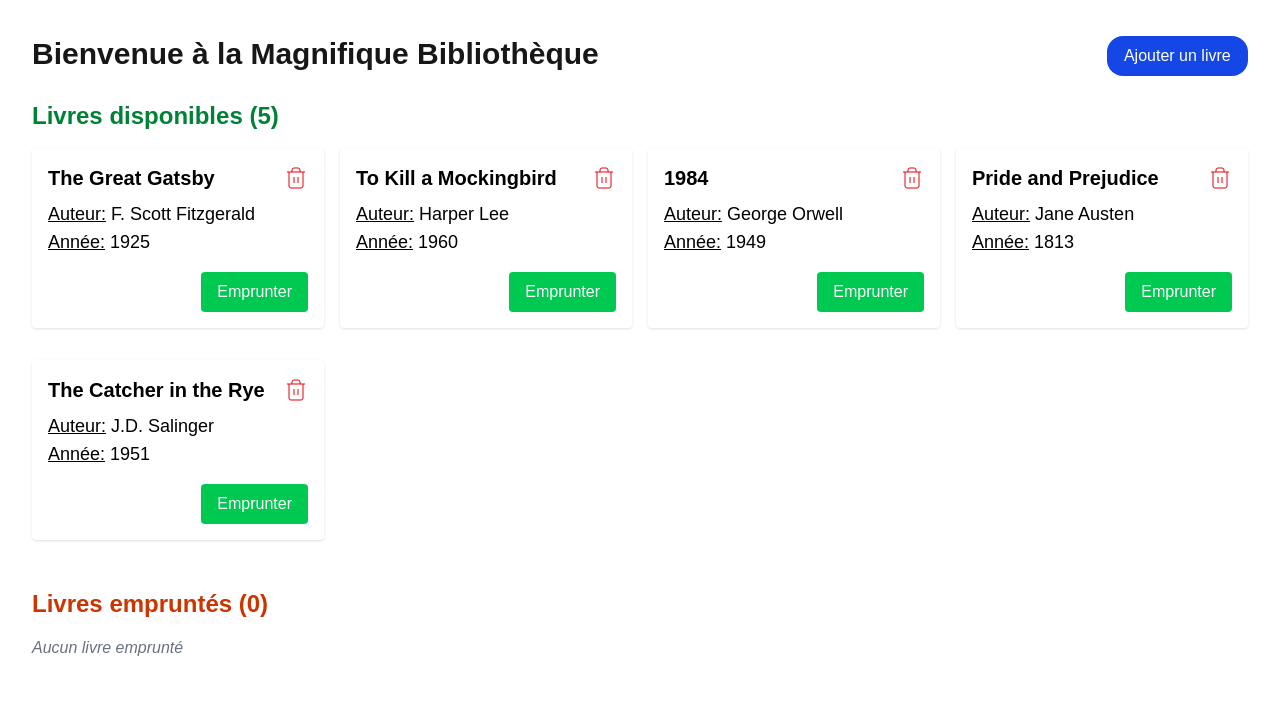
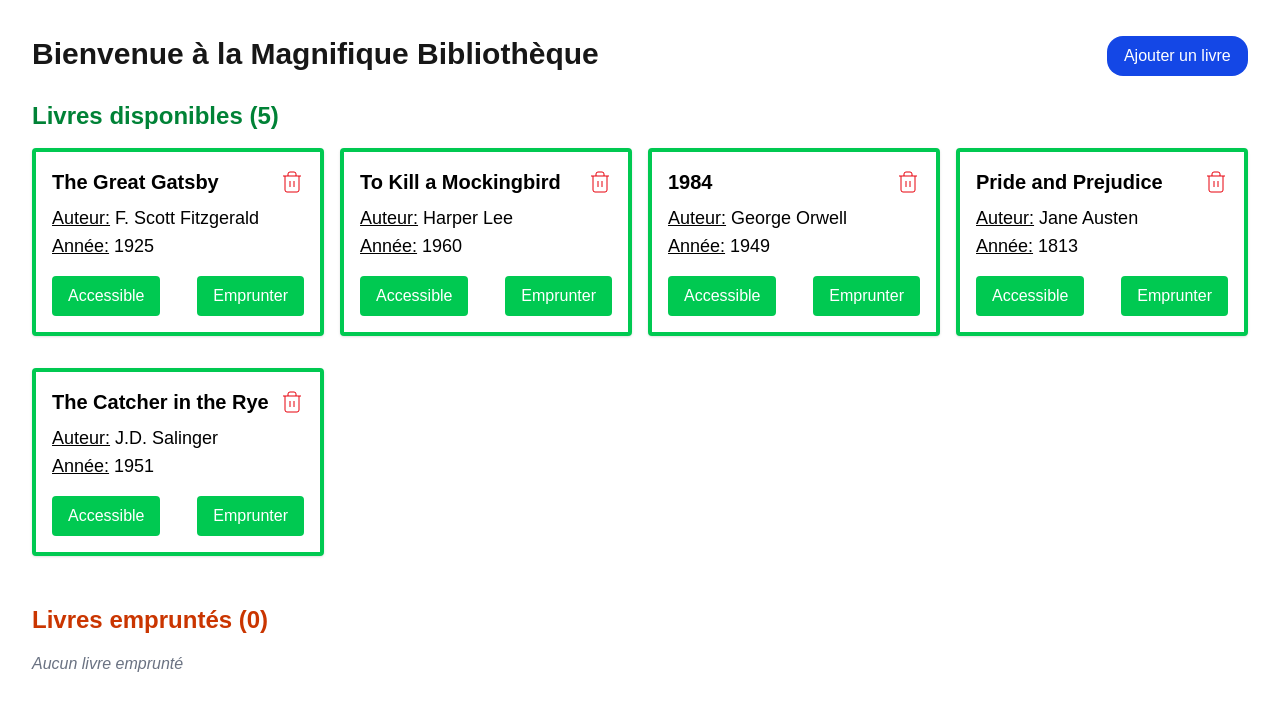
Before and after one commit to Altorru/cesi-poo-bibliotheque, a Next.js app: page / in a window 1280 px wide. Shown: the top 710 px of the page. Built offline with nearby package versions, Linux system fonts and the light colour scheme.

Commit message:
✨ Add accessibility feature to books and update related components

```diff
--- a/app/page.tsx
+++ b/app/page.tsx
@@ -1,4 +1,4 @@
-'use client';
+"use client";
 
 import { useState } from "react";
 import { Book } from "@/components/book";
@@ -10,41 +10,50 @@ const initialBooks = [
   Book(2, "To Kill a Mockingbird", "Harper Lee", 1960),
   Book(3, "1984", "George Orwell", 1949),
   Book(4, "Pride and Prejudice", "Jane Austen", 1813),
-  Book(5, "The Catcher in the Rye", "J.D. Salinger", 1951)
+  Book(5, "The Catcher in the Rye", "J.D. Salinger", 1951),
 ];
 
-const owners = [
-  Owner(1, "Alice Dupont"),
-  Owner(2, "Bob Martin")
-];
+const owners = [Owner(1, "Alice Dupont"), Owner(2, "Bob Martin")];
 
 export default function Home() {
   const [books, setBooks] = useState(initialBooks);
 
   const borrowBook = (bookId: number, owner: Owner) => {
-    setBooks(books.map(book =>
-      book.id === bookId ? { ...book, owned_by: owner } : book
-    ));
+    setBooks(
+      books.map((book) =>
+        book.id === bookId ? { ...book, owned_by: owner } : book,
+      ),
+    );
   };
 
   const returnBook = (bookId: number) => {
-    setBooks(books.map(book =>
-      book.id === bookId ? { ...book, owned_by: null } : book
-    ));
+    setBooks(
+      books.map((book) =>
+        book.id === bookId ? { ...book, owned_by: null } : book,
+      ),
+    );
   };
 
   const addBook = (bookData: Omit<Book, "id" | "owned_by">) => {
     const newBook = Book(
-      Math.max(...books.map(b => b.id)) + 1,
+      Math.max(...books.map((b) => b.id)) + 1,
       bookData.title,
       bookData.author,
-      bookData.year
+      bookData.year,
     );
     setBooks([...books, newBook]);
   };
 
   const deleteBook = (bookId: number) => {
-    setBooks(books.filter(book => book.id !== bookId));
+    setBooks(books.filter((book) => book.id !== bookId));
+  };
+
+  const onAccessible = (bookId: number) => {
+    setBooks(
+      books.map((book) =>
+        book.id === bookId ? { ...book, accessible: !book.accessible } : book,
+      ),
+    );
   };
 
   return (
@@ -52,13 +61,14 @@ export default function Home() {
       <LibraryComponent
         library={{
           name: "Magnifique Bibliothèque",
-          books: books
+          books: books,
         }}
         owners={owners}
         onBorrow={borrowBook}
         onReturn={returnBook}
         onAddBook={addBook}
         onDelete={deleteBook}
+        onAccessible={onAccessible}
       />
     </div>
   );
--- a/components/book.tsx
+++ b/components/book.tsx
@@ -2,6 +2,7 @@
 
 import { useState } from "react";
 import { Owner } from "./owner";
+import { access } from "fs";
 
 export enum BookAction {
   BORROW = "BORROW",
@@ -14,6 +15,7 @@ export interface Book {
   author: string;
   year: number;
   owned_by?: null | Owner;
+  accessible: boolean;
 }
 
 // Factory function to create Book objects
@@ -22,8 +24,9 @@ export const Book = (
   title: string,
   author: string,
   year: number,
+  accessible: boolean = true,
 ): Book => {
-  return { id, title, author, year };
+  return { id, title, author, year, accessible };
 };
 
 interface BookComponentProps {
@@ -32,6 +35,7 @@ interface BookComponentProps {
   onBorrow?: (bookId: number, owner: Owner) => void;
   onReturn?: (bookId: number) => void;
   onDelete?: (bookId: number) => void;
+  onAccessible?: (bookId: number) => void;
 }
 
 export const BookComponent: React.FC<BookComponentProps> = ({
@@ -40,6 +44,7 @@ export const BookComponent: React.FC<BookComponentProps> = ({
   onBorrow,
   onReturn,
   onDelete,
+  onAccessible,
 }) => {
   const [showOwnerSelect, setShowOwnerSelect] = useState(false);
 
@@ -57,13 +62,18 @@ export const BookComponent: React.FC<BookComponentProps> = ({
   };
 
   const handleDelete = () => {
-    if (onDelete && confirm('Êtes-vous sûr de vouloir supprimer "' + book.title + '" ?')) {
+    if (
+      onDelete &&
+      confirm('Êtes-vous sûr de vouloir supprimer "' + book.title + '" ?')
+    ) {
       onDelete(book.id);
     }
   };
 
   return (
-    <div className="bg-white p-4 rounded shadow mb-4 text-black">
+    <div
+      className={`bg-white border-4 ${book.accessible ? "border-green-500" : "border-red-500"} p-4 rounded shadow mb-4 text-black`}
+    >
       <div className="flex justify-between items-center mb-2">
         <h2 className="text-xl text-center font-bold">{book.title}</h2>
         <button
@@ -99,7 +109,13 @@ export const BookComponent: React.FC<BookComponentProps> = ({
       )}
 
       {!book.owned_by && !showOwnerSelect && (
-        <div className="flex justify-end">
+        <div className="flex justify-between">
+          <button
+            className="mt-4 bg-green-500 text-white px-4 py-2 rounded hover:bg-green-600 cursor-pointer"
+            onClick={() => onAccessible && onAccessible(book.id)}
+          >
+            Accessible
+          </button>
           <button
             className="mt-4 bg-green-500 text-white px-4 py-2 rounded hover:bg-green-600 cursor-pointer"
             onClick={() => setShowOwnerSelect(true)}
--- a/components/library.tsx
+++ b/components/library.tsx
@@ -1,4 +1,4 @@
-'use client';
+"use client";
 
 import { useState } from "react";
 import { BookComponent, Book } from "./book";
@@ -17,6 +17,7 @@ interface LibraryComponentProps {
   onReturn?: (bookId: number) => void;
   onAddBook?: (book: Omit<Book, "id" | "owned_by">) => void;
   onDelete?: (bookId: number) => void;
+  onAccessible?: (bookId: number) => void;
 }
 
 export const LibraryComponent: React.FC<LibraryComponentProps> = ({
@@ -26,6 +27,7 @@ export const LibraryComponent: React.FC<LibraryComponentProps> = ({
   onReturn,
   onAddBook,
   onDelete,
+  onAccessible,
 }) => {
   const [isModalOpen, setIsModalOpen] = useState(false);
 
@@ -35,8 +37,8 @@ export const LibraryComponent: React.FC<LibraryComponentProps> = ({
     }
   };
 
-  const availableBooks = library.books.filter(book => !book.owned_by);
-  const borrowedBooks = library.books.filter(book => book.owned_by);
+  const availableBooks = library.books.filter((book) => !book.owned_by);
+  const borrowedBooks = library.books.filter((book) => book.owned_by);
 
   return (
     <>
@@ -73,6 +75,7 @@ export const LibraryComponent: React.FC<LibraryComponentProps> = ({
                   onBorrow={onBorrow}
                   onReturn={onReturn}
                   onDelete={onDelete}
+                  onAccessible={onAccessible}
                 />
               ))}
             </div>
@@ -96,6 +99,7 @@ export const LibraryComponent: React.FC<LibraryComponentProps> = ({
                   onBorrow={onBorrow}
                   onReturn={onReturn}
                   onDelete={onDelete}
+                  onAccessible={onAccessible}
                 />
               ))}
             </div>
--- a/components/modal.tsx
+++ b/components/modal.tsx
@@ -18,9 +18,10 @@ export const Modal: React.FC<ModalProps> = ({ isOpen, onClose, onSubmit }) => {
     e.preventDefault();
     if (title && author && year) {
       onSubmit({
-        title,
-        author,
-        year: parseInt(year, 10)
+          title,
+          author,
+          year: parseInt(year, 10),
+          accessible: false
       });
       // Reset form
       setTitle("");
```
